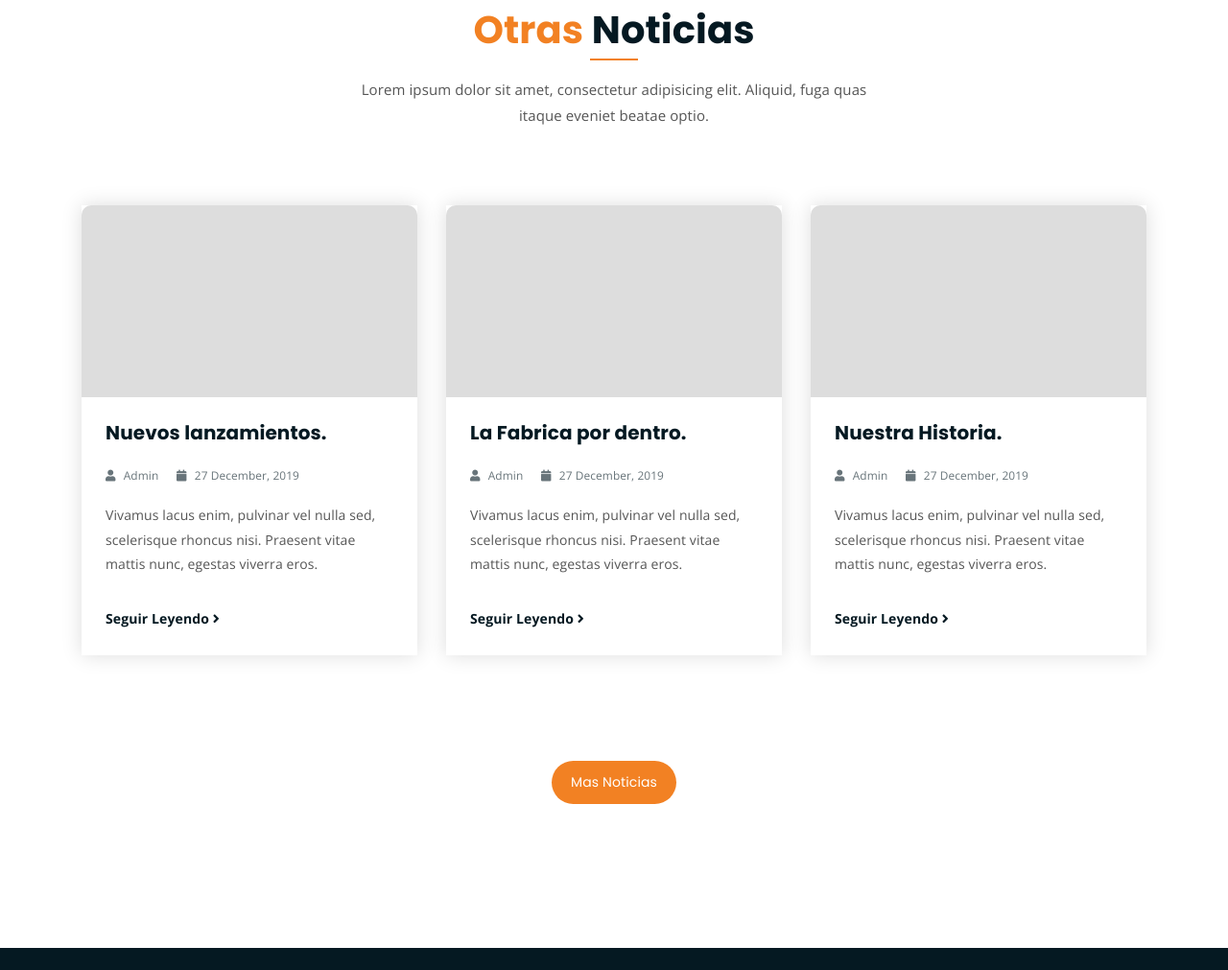
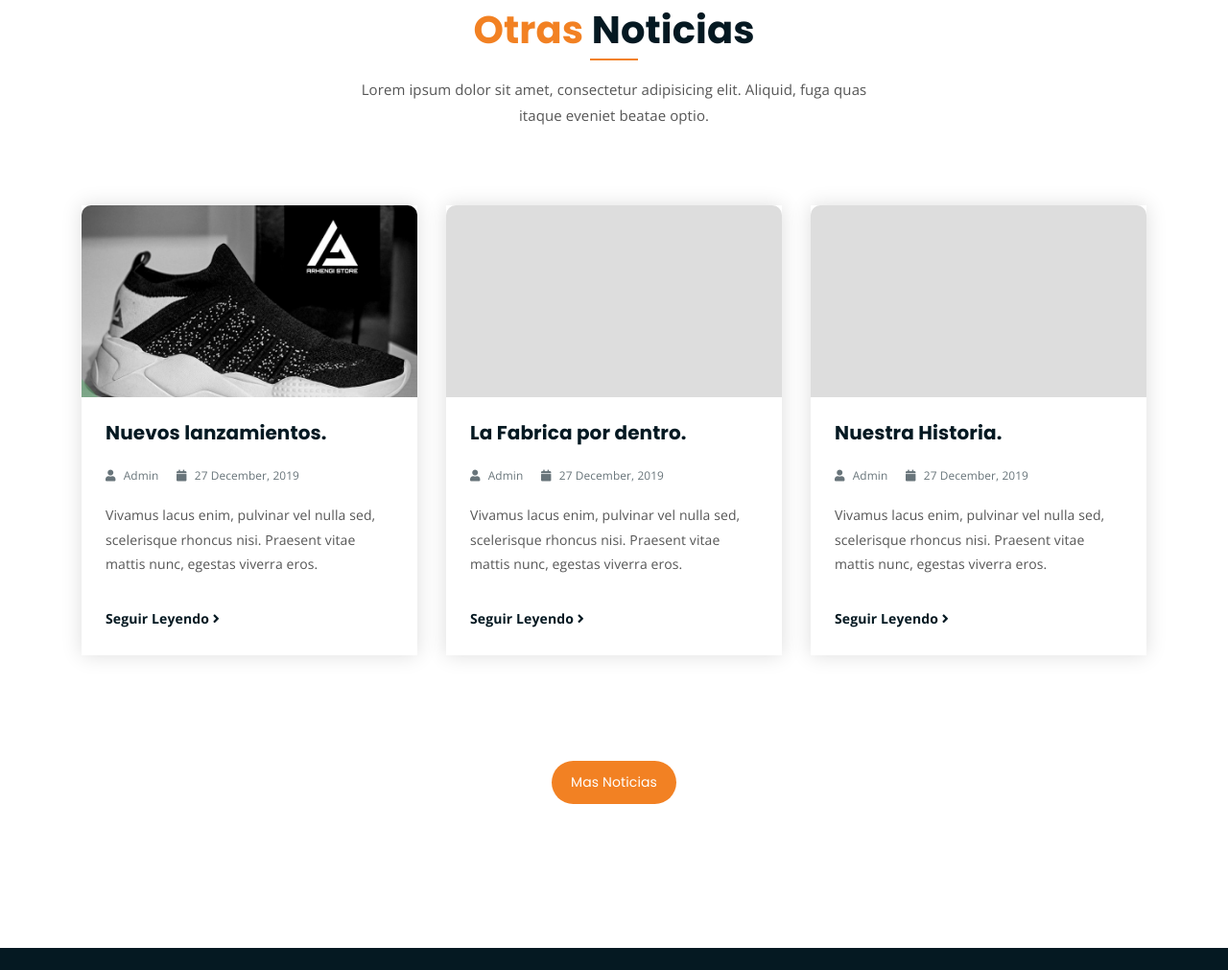
Before and after one commit to EmanuelFerreira-dev/Templates, a plain HTML site: page index.html in a window 1280 px wide. Shown: the part 2724-3735 px from the top of the page at 96% size. Drawn offline with nearby package versions, Linux system fonts and the light colour scheme.

Commit message:
Update main.css

```diff
--- a/assets/css/main.css
+++ b/assets/css/main.css
@@ -1590,7 +1590,7 @@ div.owl-controls, .owl-controls div {
 
 ----------------------------------------------------------------------------- */
 .news-bg-1 {
-  background-image: url(../img/latest-news/news-bg-1.jpg);
+  background-image: url(news-bg-1.jpg);
 }
 
 .news-bg-2 {
```
